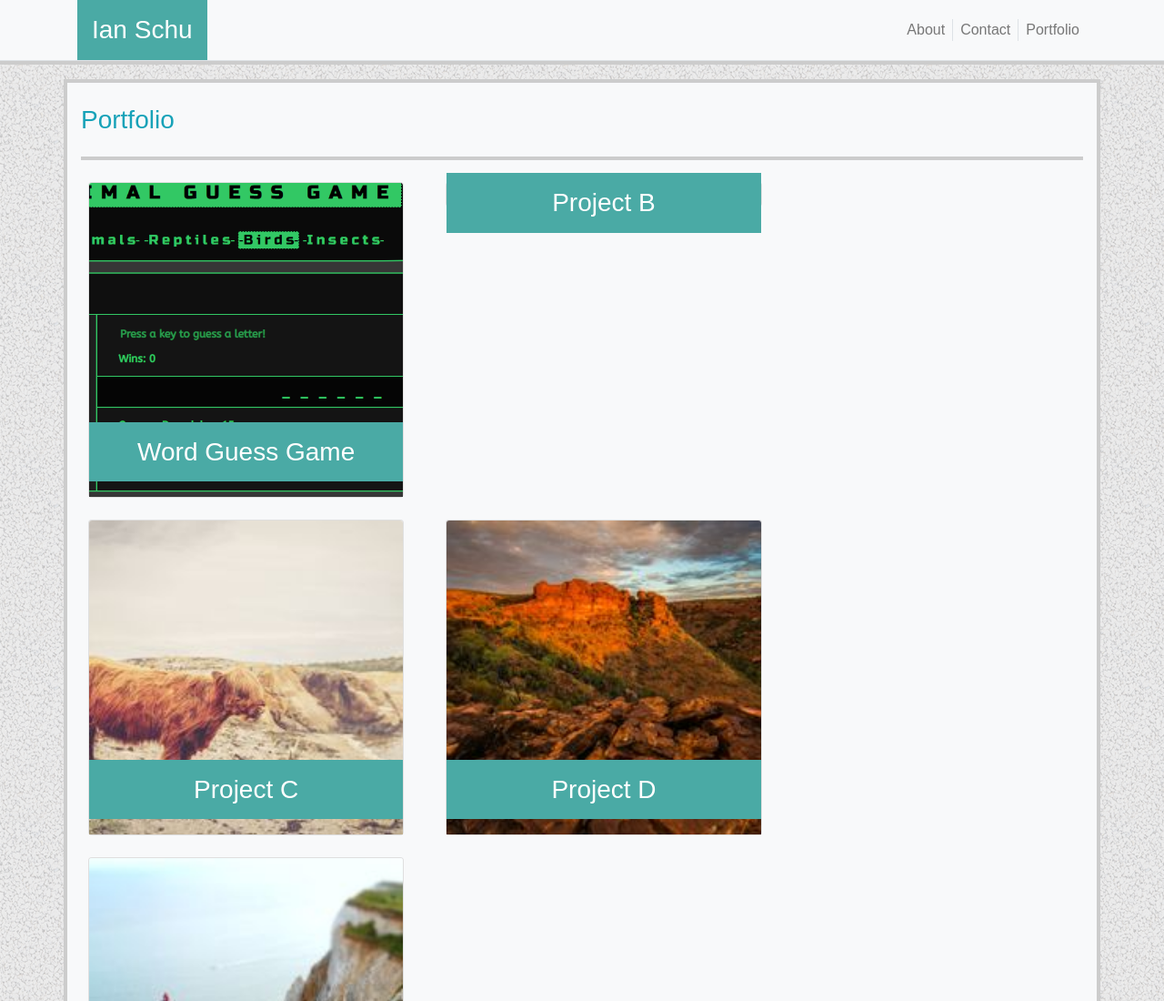
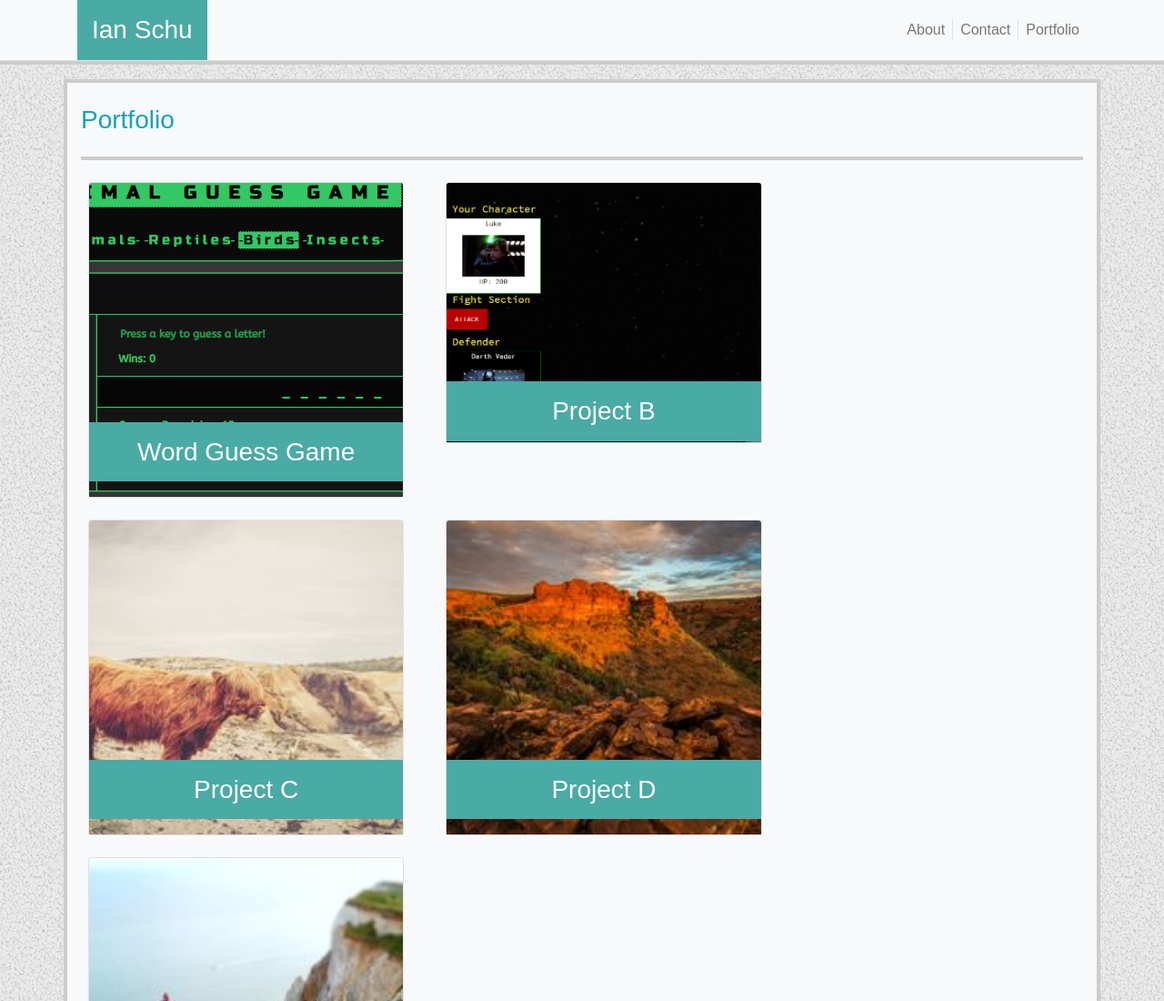
Before and after one commit to ischu/Bootstrap-Portfolio, a plain HTML site: page portfolio.html in a window 1280 px wide. Shown: the top 1100 px of the page at 91% size. Drawn offline with nearby package versions, Linux system fonts and the light colour scheme.

Commit message:
fixed portfolio img

```diff
--- a/portfolio.html
+++ b/portfolio.html
@@ -78,7 +78,7 @@
                             <div class="col-md-4 m-2 pb-2">
                                 <div class="card w-100">
                                     <a href="https://ischu.github.io/RPG-Game/" target="_blank">
-                                        <img class="card-img-top" src="images/port2.jpg" alt="gallery image one">
+                                        <img class="card-img-top" src="images/port2.png" alt="gallery image one">
                                         <div class="card-img-overlay text-center h-25 w-100 px-0 mt-auto mb-3">
                                             <h3 class="card-title tealWhite py-3">Project B</h3>
                                         </div>
```
